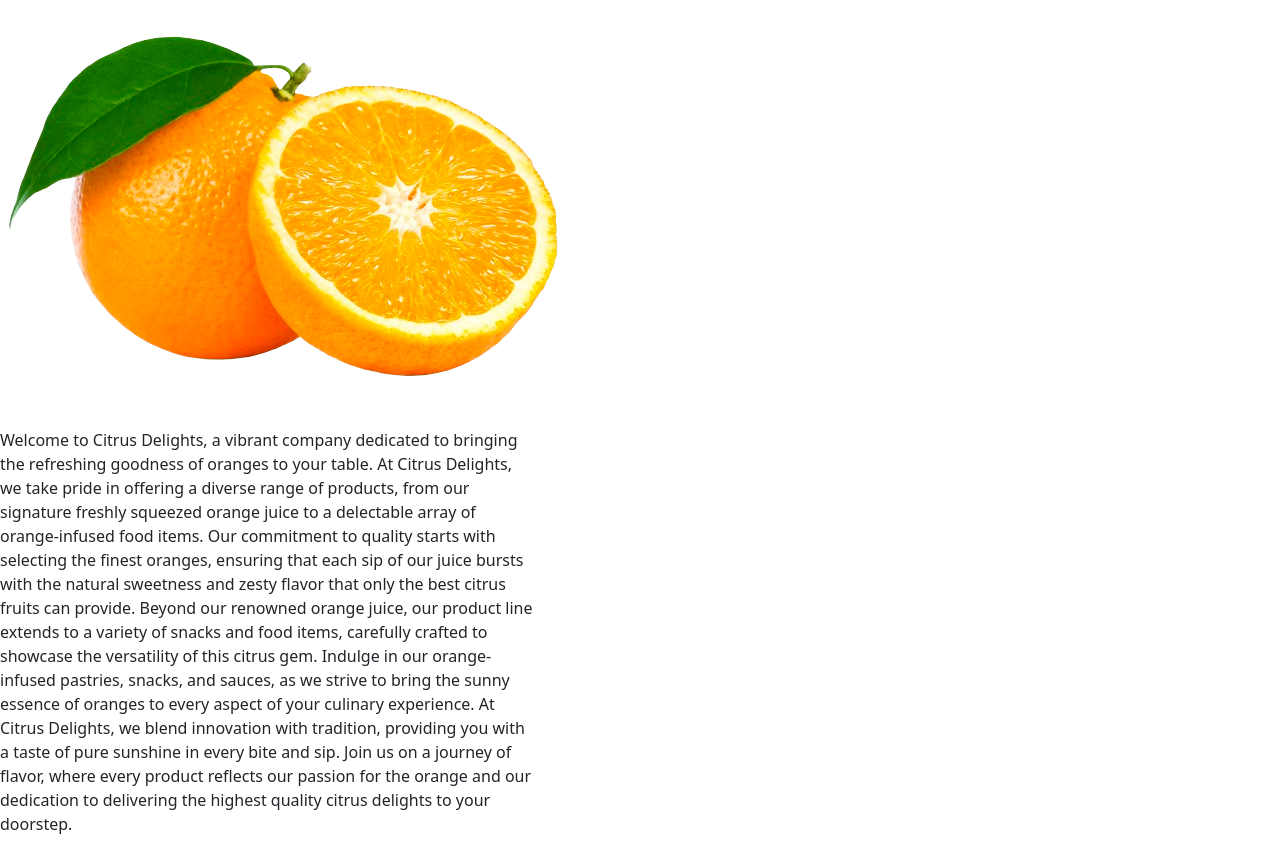
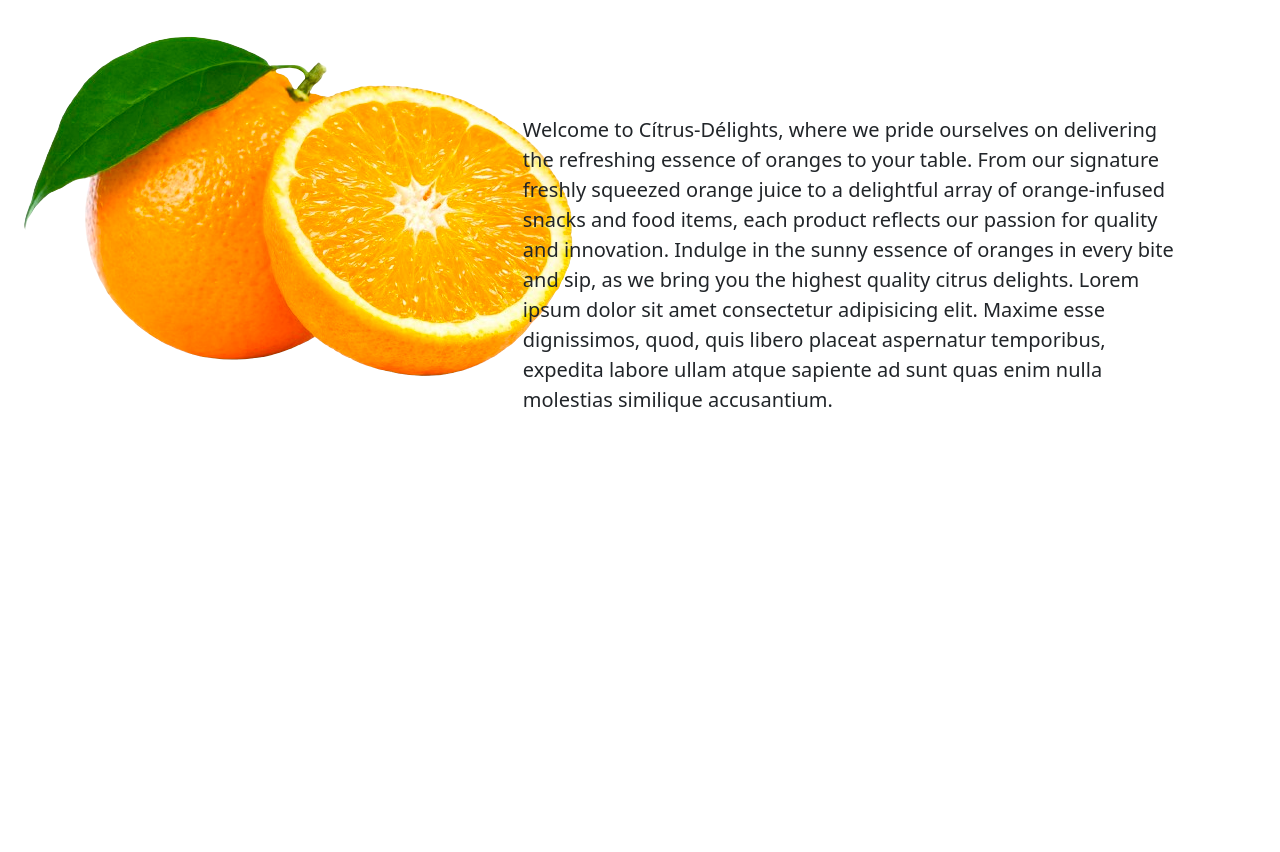
Before and after one commit to BradLad1/Fiverwbesite, a website: page Homepage.html in a window 1280 px wide. Shown: the part 87-939 px from the top of the page. After the commit the page ends 800 px from the top, so only its background shows below. Drawn offline with nearby package versions, Linux system fonts and the light colour scheme.

Commit message:
Intro started goign to work on cards

```diff
--- a/Homepage.html
+++ b/Homepage.html
@@ -16,7 +16,7 @@
 <section>
     <nav class="navbar navbar-expand-md  bg-primary">
 
-        <span style="display:  flex; color: aliceblue;"><h1 class="name-position display-5  fw-bold">CítrusDélights</h1></span>
+        <span style="display:  flex; color: rgb(190, 225, 33);"><h1 class="name-position display-5  fw-bold">CítrusDélights</h1></span>
         <div class="container-lg">
 
 
@@ -46,26 +46,30 @@
         </div>
     </nav>
 </section>
-<section>
 <!--This section is for the introduction-->
 
- <img src="images/Orange.png" alt=" Orange">
+<section class="container-lg ">
+<div>
+ <img src="images/Orange.png" id="img-size-position-2" class="img-fluid" alt=" Orange">
+ <div class="border-4">
+ <p class="col-md-7 font-size text_move ">
+  Welcome to Cítrus-Délights, where we pride ourselves on delivering the refreshing essence of oranges to your table.
+  From our signature freshly squeezed orange juice to a delightful array of orange-infused snacks and food items,
+  each product
+  reflects our passion for quality and innovation. Indulge in the sunny essence of
+  oranges in every bite and sip, as we bring you the highest quality citrus delights. Lorem ipsum dolor sit amet consectetur
+  adipisicing elit. Maxime esse dignissimos, quod, quis libero placeat aspernatur temporibus,
+  expedita labore ullam atque sapiente ad sunt quas enim nulla molestias similique accusantium.
+</p>
+</div>
+ <!--This section is for the introduction-->
 
- <p class="col-5">
- Welcome to Citrus Delights, a vibrant company dedicated to bringing the refreshing goodness of oranges to your table.
-       At Citrus Delights, we take pride in offering a diverse range of products, from our signature
-       freshly squeezed orange juice to a delectable array of orange-infused food items. Our commitment to quality
-       starts with selecting the finest oranges, ensuring that each sip of our juice bursts with the natural sweetness
-       and zesty flavor that only the best citrus fruits can provide.
-       Beyond our renowned orange juice, our product line extends to a variety of snacks and food items,
-       carefully crafted to showcase the versatility of this citrus gem. Indulge in our orange-infused pastries,
-        snacks, and sauces, as we strive to bring the sunny essence of oranges to every aspect of your culinary
-        experience. At Citrus Delights, we blend innovation with tradition, providing you with a taste of pure
-        sunshine in every bite and sip. Join us on a journey of flavor, where every product reflects our passion
-        for the orange and our dedication to delivering the highest quality citrus delights to your doorstep.
-   </p>
- <!--This section is for the introduction-->
+ <!--Need to make the introduction standout more better-->
+</div>
 </section>
+
+
+
  <script src="https://cdn.jsdelivr.net/npm/bootstrap@5.0.2/dist/js/bootstrap.bundle.min.js" integrity="sha384-MrcW6ZMFYlzcLA8Nl+NtUVF0sA7MsXsP1UyJoMp4YLEuNSfAP+JcXn/tWtIaxVXM" crossorigin="anonymous"></script>
 </body>
 </html>
--- a/css/custom-styling.css
+++ b/css/custom-styling.css
@@ -1,11 +1,13 @@
+/*Intro/Navbar css code*/
 #img-size-position{
 width: 80px;
 height: 60px;
-margin-left: 10%;
-
+margin-left: -10%;
 }
 
-
+#img-size-position-2{
+    margin-left: -6%;
+}
 
 .font-size{
     font-size: 20px;
@@ -18,6 +20,27 @@
 .name-position{
     margin-left:3% ;
 }
-.whitecontainer{
+.text_move{
+ margin-top: -28%;
+ margin-left: 39.5%;
+ margin-bottom: 15%;
+ /*I amd ethis class to move the text to a different area in the intro section */
+}
+/*Intro/Navbar css code*/
 
+/*Product scroller*/
+.orangecontainer{
+    background-color: orange;
+    height: 520px;
 }
+
+
+.product-scroller{
+    background-color: rgb(238, 236, 238);
+    width: 700px;
+    height: 410px;
+    position: relative;
+    top: 60px;
+    left: 20px;
+}
+/*Product scroller*/
--- a/sass/mainboot.scss
+++ b/sass/mainboot.scss
@@ -1,5 +1,5 @@
 $primary:#FFA500;
+$secondary: rgb(255, 223, 43);
 
 
-
-@import '../node_modules/bootstrap/scss/bootstrap';
+@import '../node_modules/bootstrap/scss/bootstrap'
```
Also changed, not shown: css/Mainboot.min.css, images/Juicer.png (added), 3 other files.
